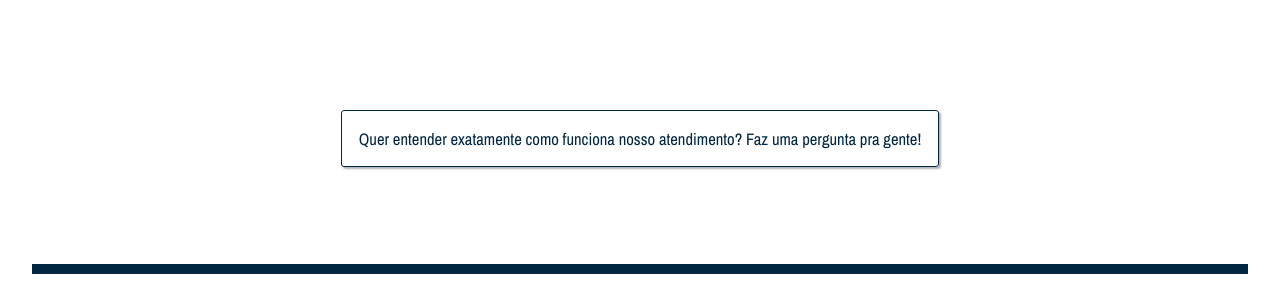
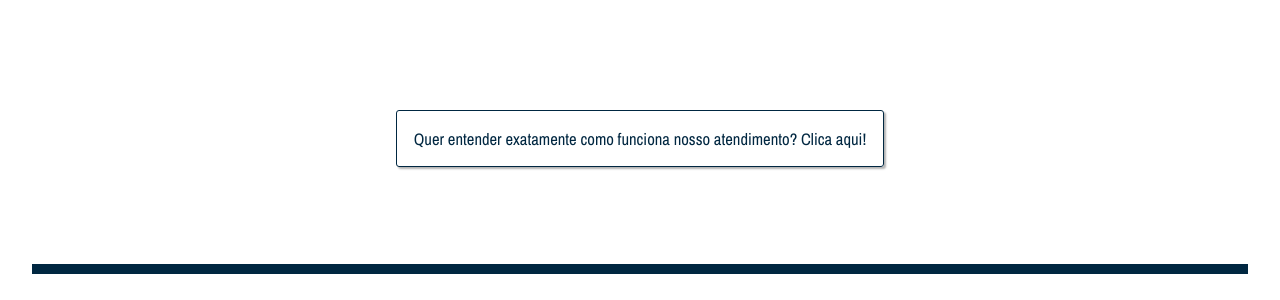
Before and after one commit to w-produtora/w-produtora.github.io, a Jekyll site: the page built from _posts/2019-03-05-dani-dani.md, in a window 1280 px wide. Shown: the part 1843-2143 px from the top of the page. Built offline with Jekyll 4.4.1, drawn with Linux system fonts in a browser that asks for light colours; nearby versions of some CDN libraries; comment, search, counter and statistics services are not loaded.

Commit message:
Update Artigos “2019-03-05-dani-dani”

```diff
--- a/_posts/2019-03-05-dani-dani.md
+++ b/_posts/2019-03-05-dani-dani.md
@@ -1,14 +1,18 @@
 ---
+layout: posts
 title: Danielle & Daniel
 img: /img/dani-dani.jpg
-layout: posts
+tipo: true
 tag: Portfolio
-category: [portfolio, artigos]
-permalink: /dani-dani/
-cta: Quer entender exatamente como funciona nosso atendimento? Faz uma pergunta pra gente!
 linkcta: https://whatsfacil.com/e678b8
-meta: |
-  Cada detalhe pensado, sonhado, planejado. Tudo para que fosse como foi, um casamento do jeitinho dos dois!
+cta: Quer entender exatamente como funciona nosso atendimento? Clica aqui!
+category:
+  - portfolio
+  - artigos
+permalink: /dani-e-dani/
+meta: >
+  Cada detalhe pensado, sonhado, planejado. Tudo para que fosse como foi, um
+  casamento do jeitinho dos dois!
 ---
 
 Como amei conhecer vocês!
```
